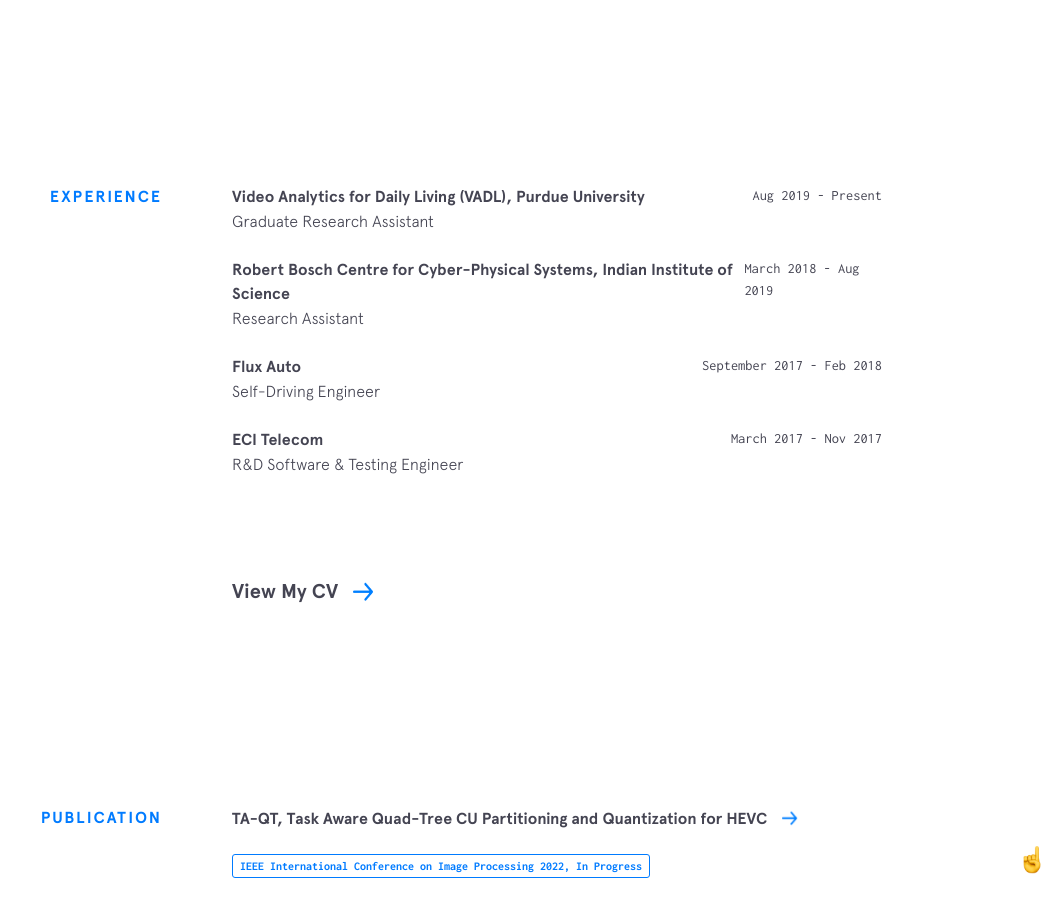
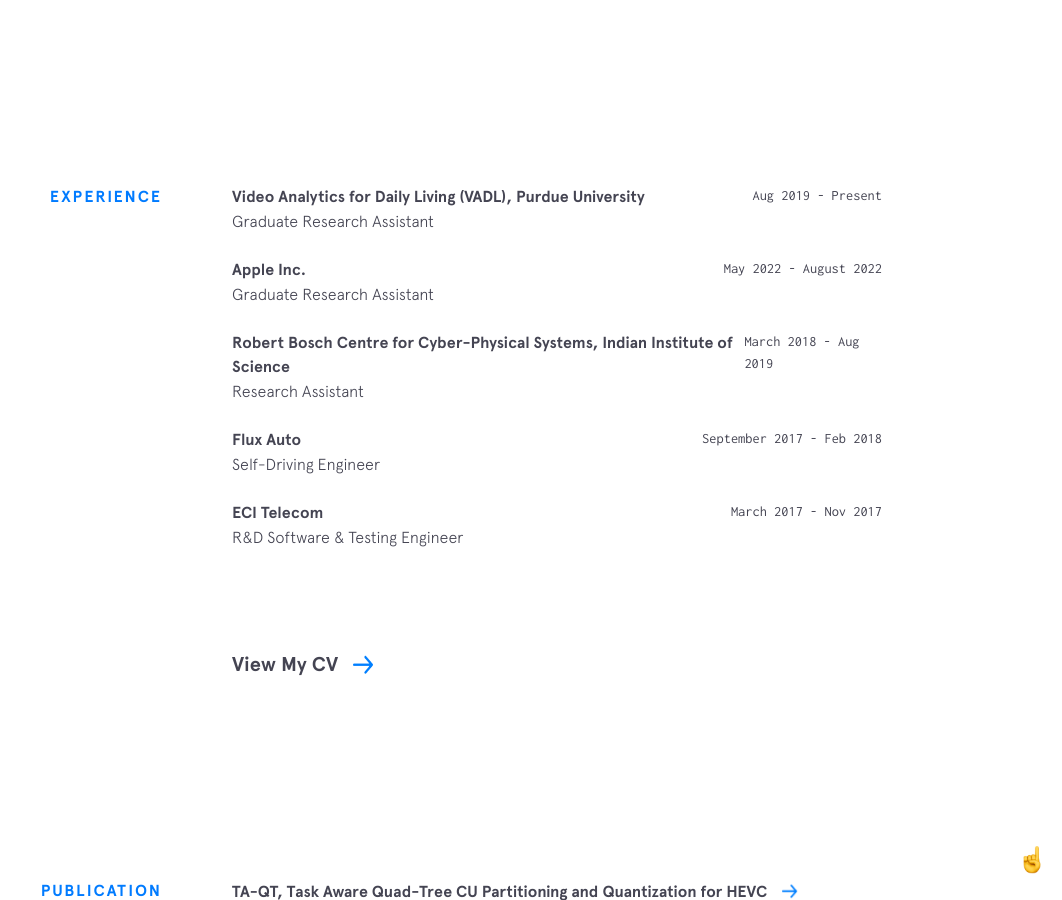
Before and after one commit to praneet195/praneet195.github.io, a Jekyll site: the page built from index.html, in a window 1280 px wide and 900 px high, scrolled down 2133 px. Shown: the whole window, without its empty margins (218-1280 px from the left). Built offline with Jekyll 4.4.1, drawn with Linux system fonts in a browser that asks for light colours; nearby versions of some CDN libraries.

Commit message:
Update experience.yml

```diff
--- a/_data/experience.yml
+++ b/_data/experience.yml
@@ -1,6 +1,11 @@
 - company: Video Analytics for Daily Living (VADL), Purdue University
   url: https://engineering.purdue.edu/VADL/
   time: Aug 2019 - Present
+  position: Graduate Research Assistant
+
+- company: Apple Inc.
+  url: https://www.apple.com/
+  time: May 2022 - August 2022
   position: Graduate Research Assistant
 
 - company: Robert Bosch Centre for Cyber-Physical Systems, Indian Institute of Science
```
